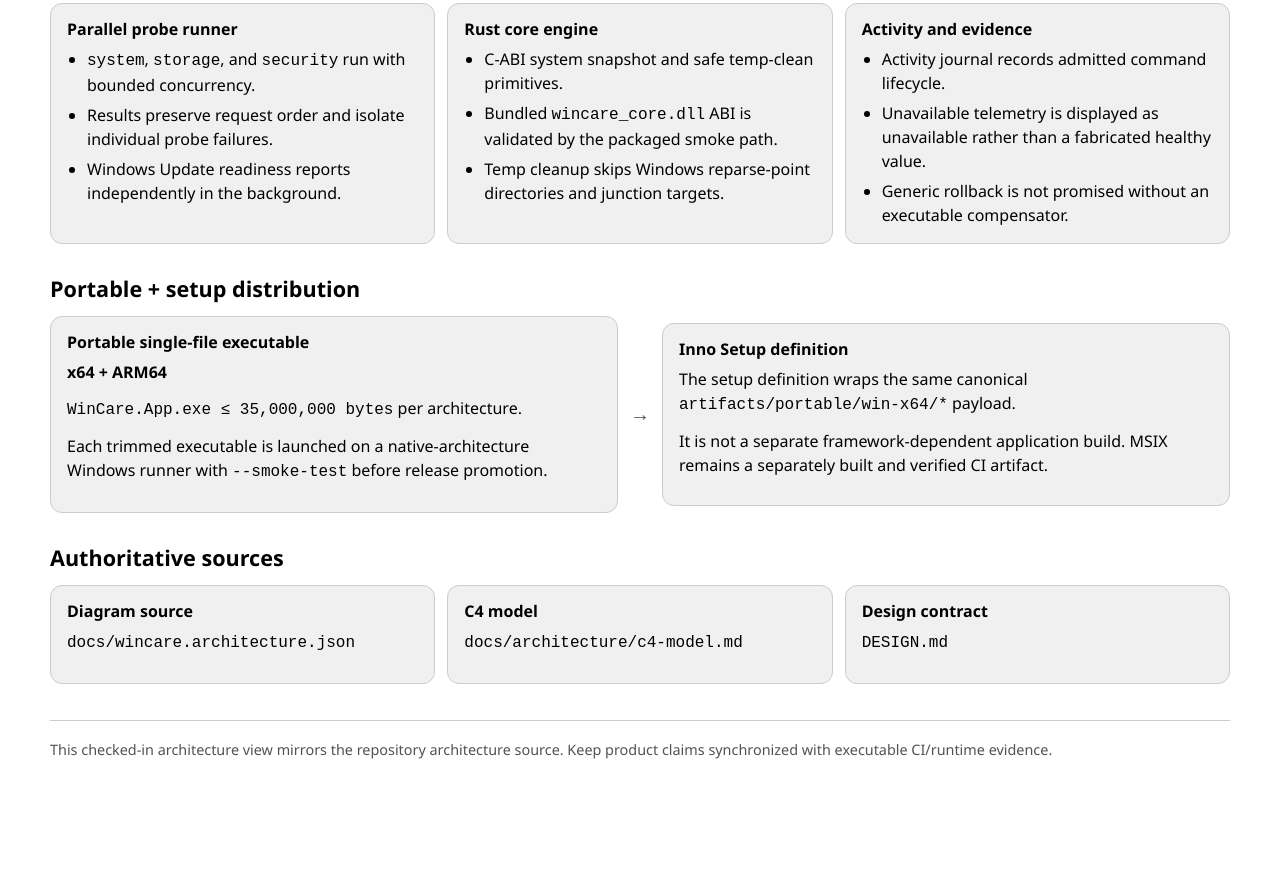
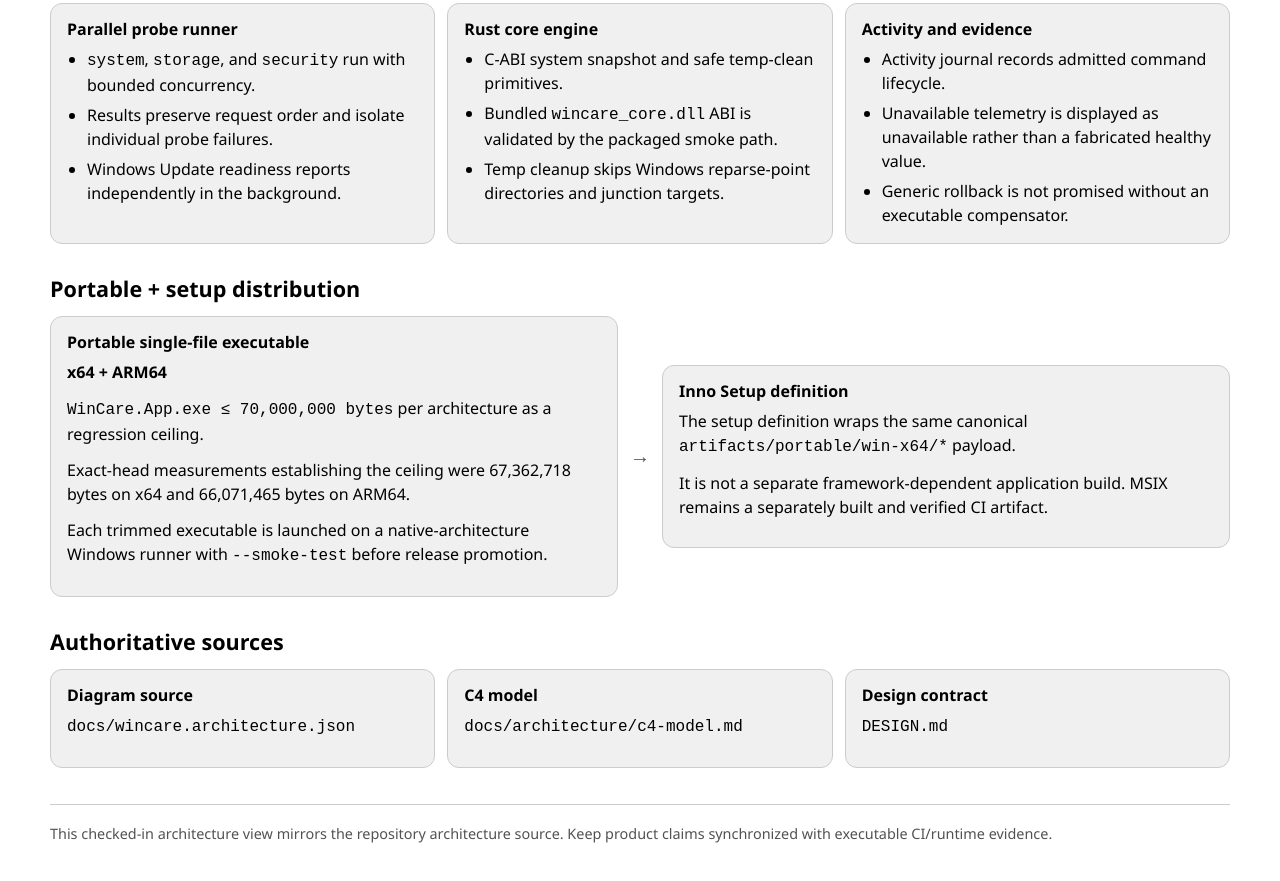
Before and after one commit to AmirrezaFarnamTaheri/WinCare, a plain HTML site: page docs/architecture.html in a window 1280 px wide. Shown: the part 713-1594 px from the top of the page. Before the commit the page ends 1530 px from the top, so only its background shows below. Drawn offline with Linux system fonts and the light colour scheme.

Commit message:
docs(architecture): mirror measured portable ceiling

```diff
--- a/docs/architecture.html
+++ b/docs/architecture.html
@@ -207,7 +207,8 @@
       <article class="card">
         <h3>Portable single-file executable</h3>
         <p><strong>x64 + ARM64</strong></p>
-        <p><code>WinCare.App.exe ≤ 35,000,000 bytes</code> per architecture.</p>
+        <p><code>WinCare.App.exe ≤ 70,000,000 bytes</code> per architecture as a regression ceiling.</p>
+        <p>Exact-head measurements establishing the ceiling were 67,362,718 bytes on x64 and 66,071,465 bytes on ARM64.</p>
         <p>Each trimmed executable is launched on a native-architecture Windows runner with <code>--smoke-test</code> before release promotion.</p>
       </article>
       <div class="arrow" aria-hidden="true">→</div>
```
